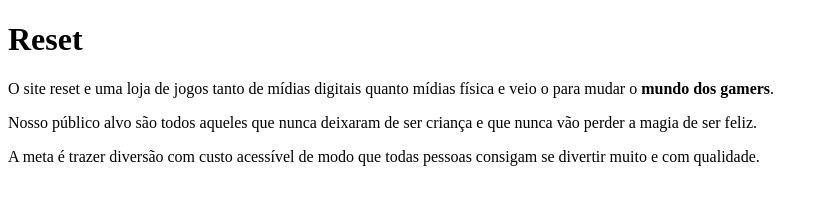
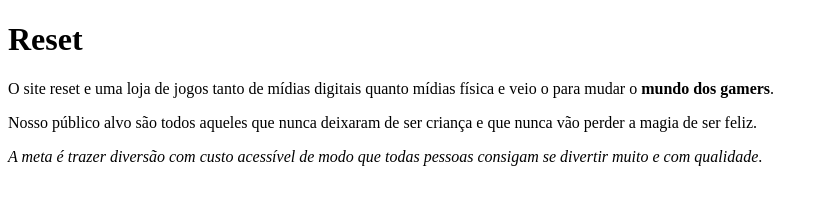
Before and after one commit to Viniarcha/Reset, a plain HTML site: page index.html in a window 1280 px wide. Shown: the full height of the page, 0-828 px from the left. Drawn offline with Linux system fonts and the light colour scheme.

Commit message:
index.html

```diff
--- a/index.html
+++ b/index.html
@@ -9,4 +9,4 @@
 
 <p>Nosso público alvo são todos aqueles que nunca deixaram de ser criança e que nunca vão perder a magia de ser feliz.</p>
 
-<p>A meta é trazer diversão com custo acessível de modo que todas pessoas consigam se divertir muito e com qualidade.</p>
+<p><em>A meta é trazer diversão com custo acessível de modo que todas pessoas consigam se divertir muito e com qualidade</em>.</p>
```
